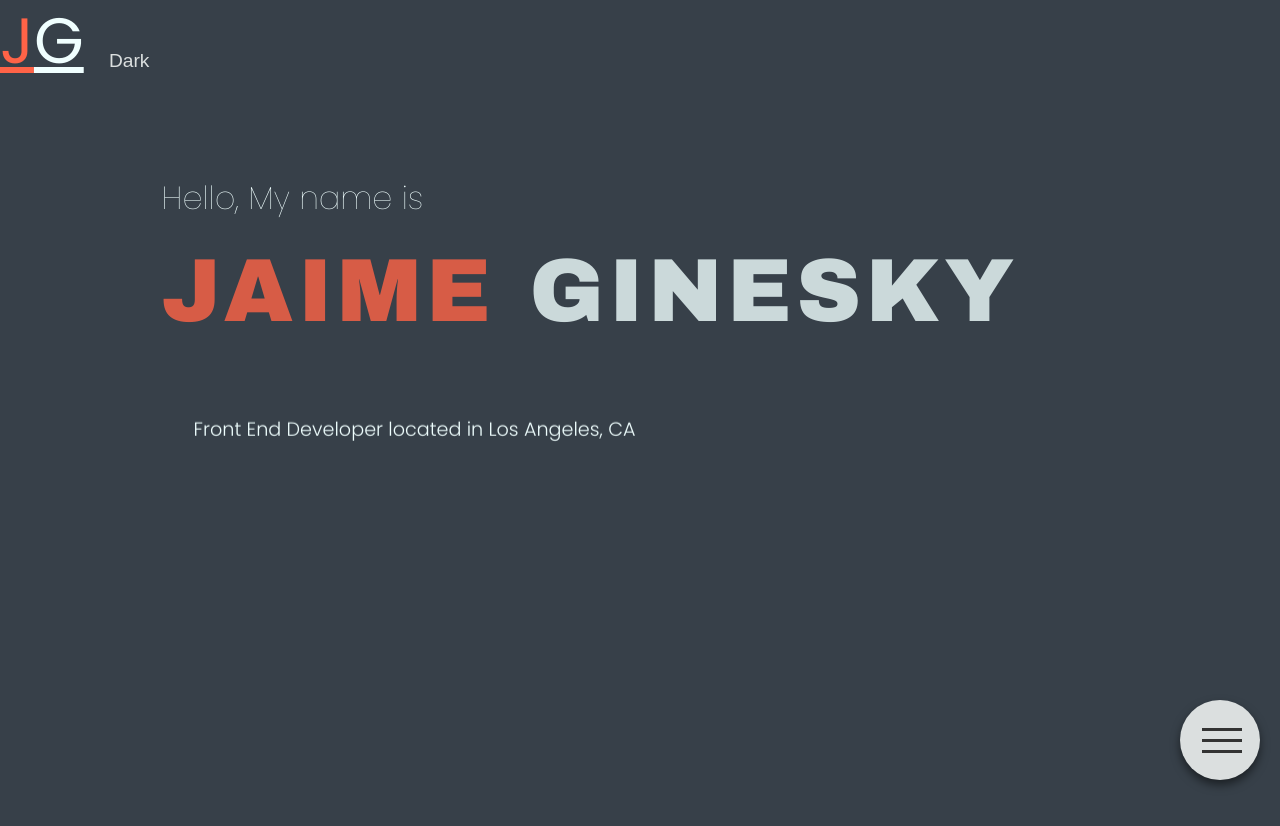
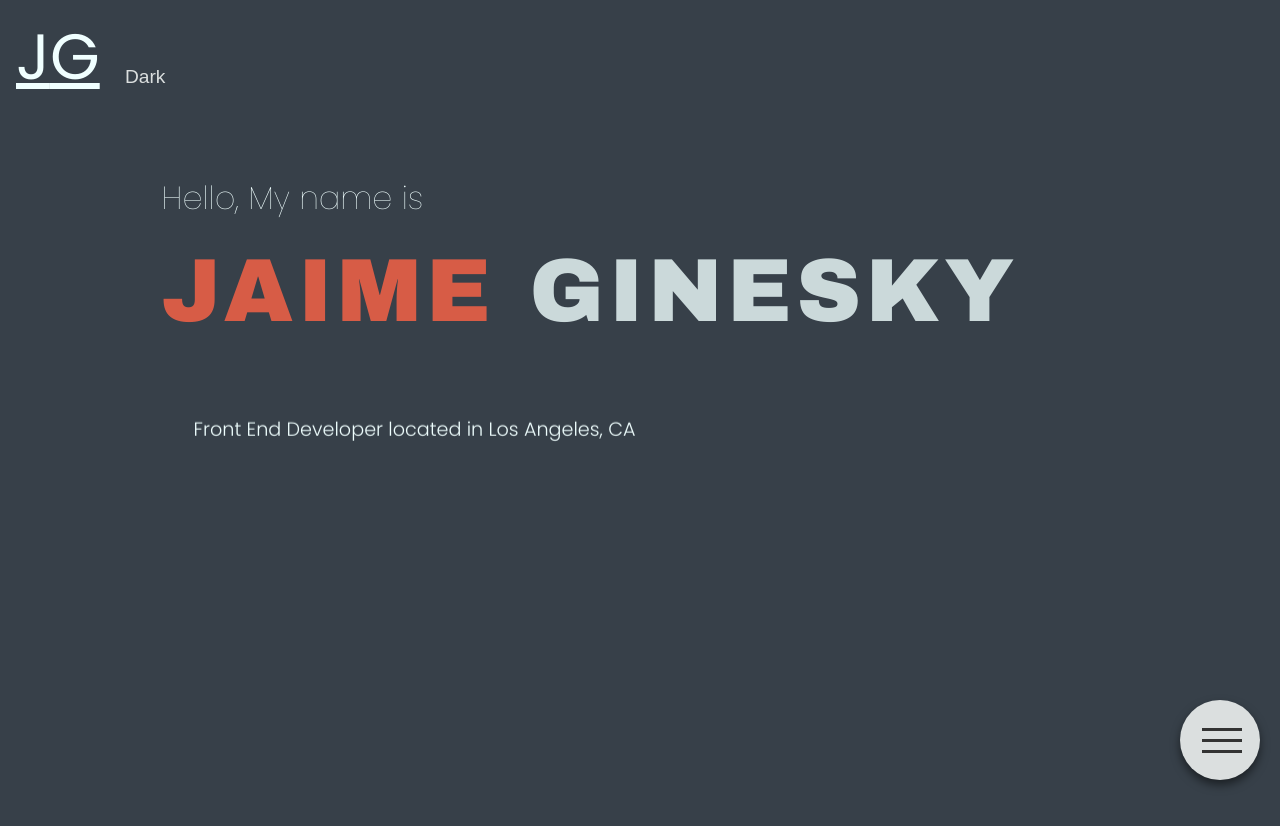
Before and after one commit to Jaime-Ginesky/port-home-page, a website: page index.html in a window 1280 px wide. In both pictures the pointer is over the link 16 px from the left and 41 px from the top of the page. Shown: the top 826 px of the page. Drawn offline with Linux system fonts and the light colour scheme; a web font is replaced by a local one.

Commit message:
styled link and light mode button

```diff
--- a/css/styles.css
+++ b/css/styles.css
@@ -221,6 +221,7 @@ to {
   justify-content: flex-start;
   align-content: flex-start;
   margin-right: auto;
+  padding: 1em;
 }
 .header.active {
   z-index: 3;
@@ -241,10 +242,17 @@ a.brand-btn {
   pointer-events: none;
   color:#dbdfdf;
 }
-.brand2 {
+.brand-btn:hover {
+  color:azure;
+}
+a.brand2 {
   color: azure;
   font-size: 4em;
   text-decoration: underline;
+  cursor: pointer;
+}
+.brand2:hover {
+  color: tomato;
 }
 
 /*
@@ -296,7 +304,7 @@ a:focus {
   }
 
   #toggle-btn:hover {
-    color:#7693B6;
+    color:tomato;
     /* cursor: pointer; */
     opacity: 1rem;
     /* color: steelblue; */
```
